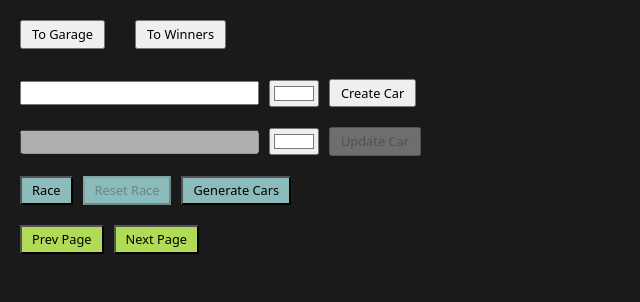
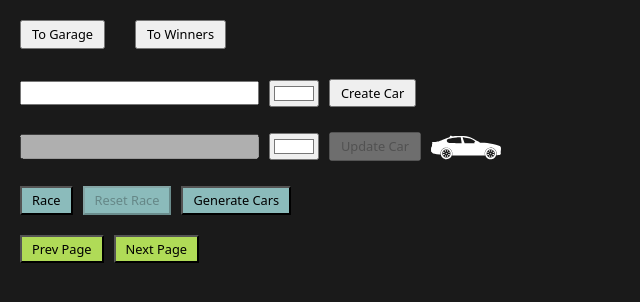
Before and after one commit to OxygeniumO2/RSSchool-JSFE2023Q4, a website built with webpack: page async-race/src/index.html in a window 1280 px wide. Shown: the whole page, without its empty margins (0-640 px from the left). Built offline with nearby package versions, Linux system fonts and the light colour scheme; files whose address does not match are found by name.

Commit message:
feat: preview car change color

```diff
--- a/async-race/src/pages/garage/build-garage-controls.ts
+++ b/async-race/src/pages/garage/build-garage-controls.ts
@@ -12,6 +12,7 @@ import startRace from './start-race';
 import resetRace from './reset-race';
 import buildWinnersPage from '../winners/build-winners-page';
 import getCurrWinnerPage from '../../utils/get-winner-page-from-ls';
+import carSvg from '../../utils/car-svg-content';
 
 const DEFAULT_LIMIT: number = 7;
 
@@ -80,10 +81,24 @@ export function buildGarageControls(): void {
     ],
   });
 
+  const carPreview = createElem({
+    tagName: 'div',
+    classNames: ['car-preview'],
+  });
+
+  carPreview.innerHTML = carSvg;
+  carPreview.children[0].setAttribute('fill', '#FFFFFF');
+
+  inputColorUpdateCar.addEventListener('input', () => {
+    const currCarColor = inputColorUpdateCar.value;
+    carPreview.children[0].setAttribute('fill', currCarColor);
+  });
+
   updateCarsContainer.append(
     inputCarUpdateName,
     inputColorUpdateCar,
     updateCarBtn,
+    carPreview,
   );
 
   const raceControlContainer = createElem({
--- a/async-race/src/pages/garage/garage.css
+++ b/async-race/src/pages/garage/garage.css
@@ -37,6 +37,12 @@
   gap: 10px;
   align-items: center;
   margin-bottom: 20px;
+}
+
+.car-preview {
+  width: 70px;
+  height: 100%;
+  transform: translateY(3px);
 }
 
 .car {
```
